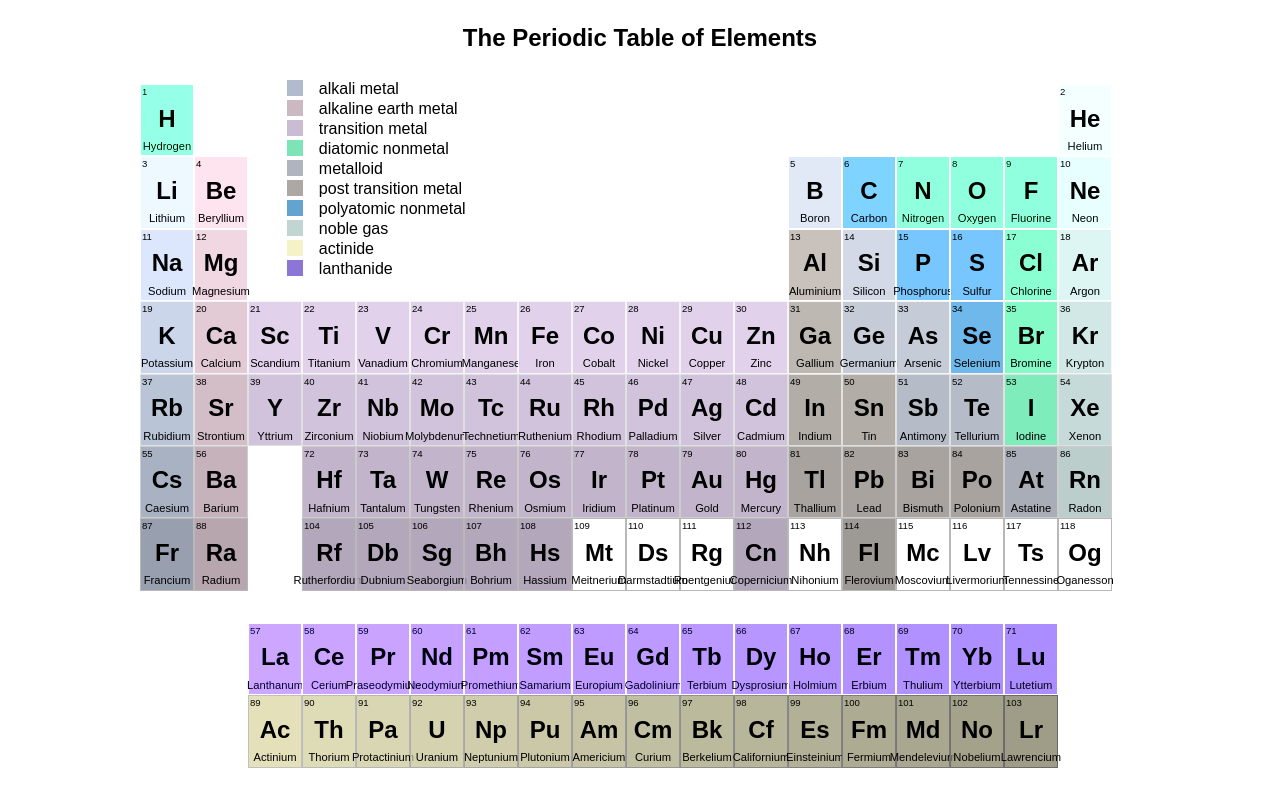
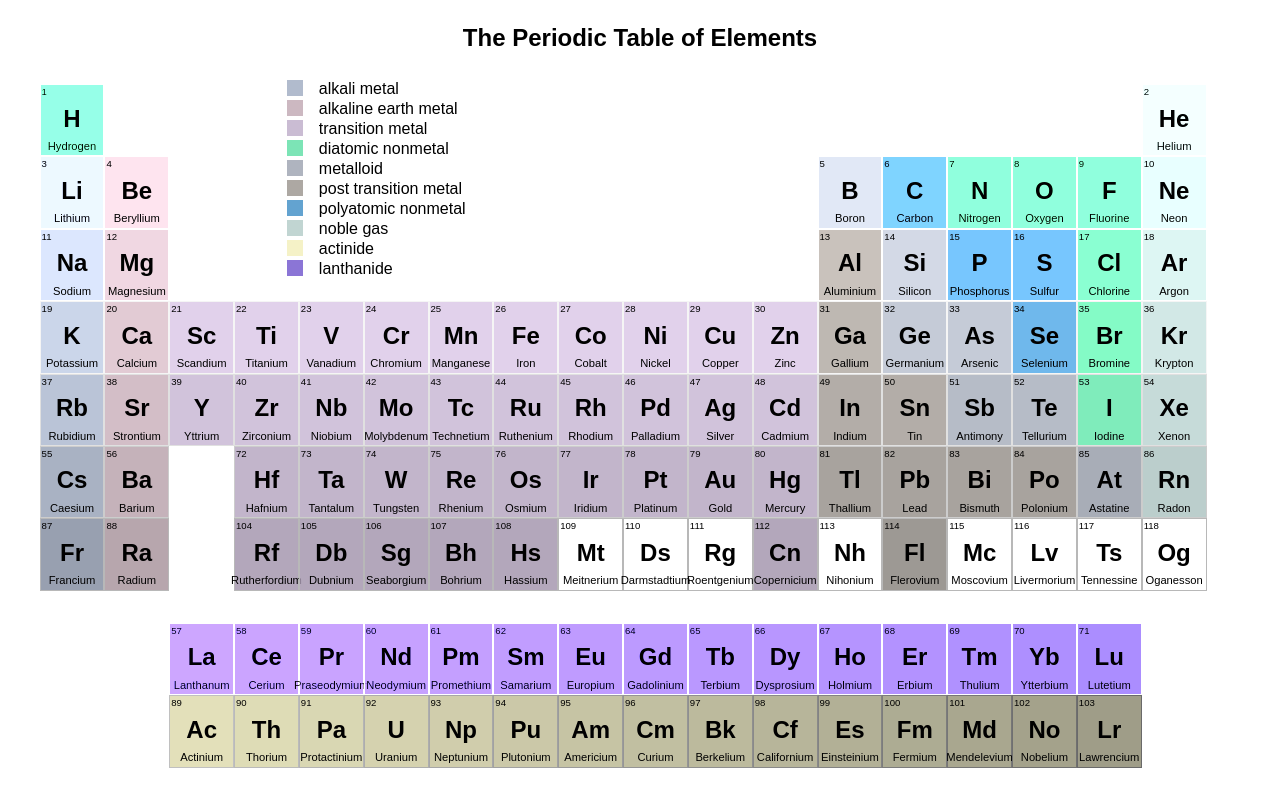
Before and after one commit to samuelbalogh/periodic-table, a Flask app: page / in a window 1280 px wide. Run offline with Flask 2, Linux system fonts and the light colour scheme.

Commit message:
chg procfile, style

```diff
--- a/static/style.css
+++ b/static/style.css
@@ -5,7 +5,7 @@ body {
 .container,
 .container-lanthinides {
   width: 95%;
-  max-width: 1000px;
+  max-width: 1300px;
   margin: 2em auto;
   display: grid;
   grid-template-columns: repeat(18, 5.4%);
```
Also changed, not shown: 1 other file.
